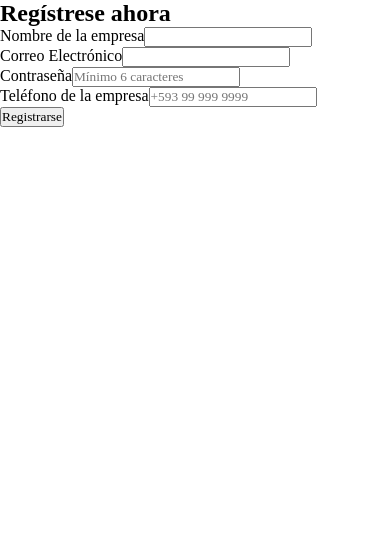
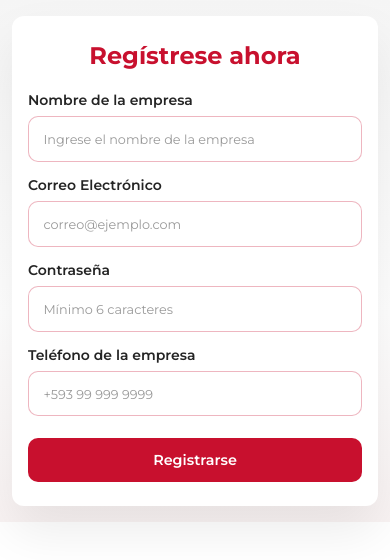
Before and after one commit to jsmblog/sistemaPostulaciones, a React (Vite) app: page /sign-up in a window 390 px wide. Shown: the top 560 px of the page. Built offline with nearby package versions, Linux system fonts and the light colour scheme.

Commit message:
Estilizacion de sign Up

```diff
--- /dev/null
+++ b/src/components/SignUp.css
@@ -0,0 +1,215 @@
+@import url("https://fonts.googleapis.com/css2?family=Montserrat:wght@400;600;700&display=swap");
+
+.signup-page {
+  min-height: 100vh;
+  display: flex;
+  align-items: center;
+  justify-content: center;
+  background: linear-gradient(180deg, #f5f5f5 0%, #ffffff 60%, #f9f3f3 100%);
+  padding: 2rem 1.5rem;
+  font-family: "Montserrat", sans-serif;
+  box-sizing: border-box;
+}
+
+.signup-container {
+  width: 100%;
+  max-width: 500px;
+  background-color: #ffffff;
+  border-radius: 24px;
+  box-shadow: 0 25px 50px rgba(0, 0, 0, 0.08);
+  padding: 3rem;
+  box-sizing: border-box;
+}
+
+.signup-title {
+  font-size: clamp(1.75rem, 4vw, 2.5rem);
+  font-weight: 700;
+  color: #c8102e;
+  margin: 0 0 2rem 0;
+  line-height: 1.2;
+  text-align: center;
+}
+
+.signup-form {
+  display: flex;
+  flex-direction: column;
+  gap: 1.25rem;
+  width: 100%;
+}
+
+.signup-form-group {
+  display: flex;
+  flex-direction: column;
+  gap: 0.5rem;
+  width: 100%;
+}
+
+.signup-form label {
+  font-weight: 600;
+  font-size: clamp(0.875rem, 2vw, 0.95rem);
+  color: #242424;
+  display: block;
+}
+
+.signup-form input {
+  width: 100%;
+  padding: 0.9rem 1rem;
+  border: 1px solid rgba(200, 16, 46, 0.3);
+  border-radius: 12px;
+  font-size: clamp(0.875rem, 2vw, 0.95rem);
+  transition: border-color 0.2s ease, box-shadow 0.2s ease;
+  box-sizing: border-box;
+  font-family: "Montserrat", sans-serif;
+}
+
+.signup-form input:focus {
+  outline: none;
+  border-color: #c8102e;
+  box-shadow: 0 0 0 4px rgba(200, 16, 46, 0.15);
+}
+
+.signup-form input:disabled {
+  background-color: #f5f5f5;
+  cursor: not-allowed;
+  opacity: 0.7;
+}
+
+.signup-form input::placeholder {
+  color: #999;
+  font-size: clamp(0.8rem, 1.8vw, 0.9rem);
+}
+
+.signup-btn {
+  margin-top: 0.5rem;
+  padding: 0.95rem 1rem;
+  background-color: #c8102e;
+  color: #ffffff;
+  font-weight: 600;
+  font-size: clamp(0.9rem, 2vw, 1rem);
+  border: none;
+  border-radius: 12px;
+  cursor: pointer;
+  transition: transform 0.2s ease, box-shadow 0.2s ease, opacity 0.2s ease;
+  width: 100%;
+  font-family: "Montserrat", sans-serif;
+}
+
+.signup-btn:hover:not(:disabled) {
+  transform: translateY(-1px);
+  box-shadow: 0 15px 25px rgba(200, 16, 46, 0.2);
+}
+
+.signup-btn:active:not(:disabled) {
+  transform: translateY(0);
+}
+
+.signup-btn:disabled {
+  opacity: 0.6;
+  cursor: not-allowed;
+  transform: none;
+}
+
+/* Tablet */
+@media (max-width: 1024px) {
+  .signup-page {
+    padding: 2rem 1.5rem;
+  }
+
+  .signup-container {
+    padding: 2.5rem;
+    max-width: 480px;
+  }
+
+  .signup-form {
+    gap: 1.15rem;
+  }
+}
+
+/* Mobile Large */
+@media (max-width: 768px) {
+  .signup-page {
+    padding: 1.5rem 1rem;
+    min-height: auto;
+  }
+
+  .signup-container {
+    padding: 2rem 1.5rem;
+    border-radius: 16px;
+    max-width: 100%;
+  }
+
+  .signup-title {
+    font-size: 1.75rem;
+    margin-bottom: 1.5rem;
+  }
+
+  .signup-form {
+    gap: 1rem;
+  }
+
+  .signup-form input {
+    padding: 0.85rem 0.95rem;
+  }
+
+  .signup-btn {
+    padding: 0.85rem 1rem;
+  }
+}
+
+/* Mobile Small */
+@media (max-width: 480px) {
+  .signup-page {
+    padding: 1rem 0.75rem;
+  }
+
+  .signup-container {
+    padding: 1.5rem 1rem;
+    gap: 1.5rem;
+    border-radius: 12px;
+  }
+
+  .signup-title {
+    font-size: 1.5rem;
+    line-height: 1.3;
+    margin-bottom: 1.25rem;
+  }
+
+  .signup-form {
+    gap: 0.875rem;
+  }
+
+  .signup-form-group {
+    gap: 0.45rem;
+  }
+
+  .signup-form label {
+    font-size: 0.875rem;
+  }
+
+  .signup-form input {
+    padding: 0.8rem 0.9rem;
+    font-size: 0.9rem;
+    border-radius: 10px;
+  }
+
+  .signup-btn {
+    padding: 0.8rem 0.95rem;
+    font-size: 0.9rem;
+    border-radius: 10px;
+  }
+}
+
+/* Extra Small Mobile */
+@media (max-width: 360px) {
+  .signup-container {
+    padding: 1.25rem 0.875rem;
+  }
+
+  .signup-title {
+    font-size: 1.35rem;
+  }
+
+  .signup-form {
+    gap: 0.75rem;
+  }
+}
--- a/src/components/SignUp.jsx
+++ b/src/components/SignUp.jsx
@@ -2,6 +2,7 @@ import { useState } from 'react';
 import { useNavigate } from 'react-router-dom';
 import { supabase } from '../supabase/connection';
 import { insertUserData } from '../services/insert';
+import './SignUp.css';
 
 export const SignUp = ({ rol }) => {
   const navigate = useNavigate();
@@ -104,38 +105,46 @@ export const SignUp = ({ rol }) => {
   };
 
   return (
-    <div>
-      <h2>Regístrese ahora</h2>
-      <form onSubmit={handleSubmitRegister}>
-        <div>
-          <label>{isStudent ? "Nombre Completo" : "Nombre de la empresa"}</label>
+    <div className="signup-page">
+      <div className="signup-container">
+        <h2 className="signup-title">Regístrese ahora</h2>
+        <form className="signup-form" onSubmit={handleSubmitRegister}>
+          <div className="signup-form-group">
+            <label htmlFor="name">
+              {isStudent ? "Nombre Completo" : "Nombre de la empresa"}
+            </label>
             <input
               type="text"
+              id="name"
               name="name"
               value={dataForm.name}
               onChange={handleChange}
               required
               disabled={loading}
               minLength={3}
+              placeholder={isStudent ? "Ingrese su nombre completo" : "Ingrese el nombre de la empresa"}
             />
           </div>
 
-        <div>
-          <label>Correo Electrónico</label>
+          <div className="signup-form-group">
+            <label htmlFor="email">Correo Electrónico</label>
             <input
               type="email"
+              id="email"
               name="email"
               value={dataForm.email}
               onChange={handleChange}
               required
               disabled={loading}
+              placeholder="correo@ejemplo.com"
             />
           </div>
 
-        <div>
-          <label>Contraseña</label>
+          <div className="signup-form-group">
+            <label htmlFor="password">Contraseña</label>
             <input
               type="password"
+              id="password"
               name="password"
               value={dataForm.password}
               onChange={handleChange}
@@ -146,10 +155,13 @@ export const SignUp = ({ rol }) => {
             />
           </div>
 
-        <div>
-          <label>{isStudent ? "Teléfono de contacto" : "Teléfono de la empresa"}</label>
+          <div className="signup-form-group">
+            <label htmlFor="contact">
+              {isStudent ? "Teléfono de contacto" : "Teléfono de la empresa"}
+            </label>
             <input
               type="tel"
+              id="contact"
               name="contact"
               value={dataForm.contact}
               onChange={handleChange}
@@ -159,10 +171,11 @@ export const SignUp = ({ rol }) => {
             />
           </div>
 
-        <button type="submit" disabled={loading}>
+          <button type="submit" className="signup-btn" disabled={loading}>
             {loading ? 'Registrando...' : 'Registrarse'}
           </button>
         </form>
       </div>
+    </div>
   );
 };
```
Lines whose indentation alone changed are shown as unchanged.
